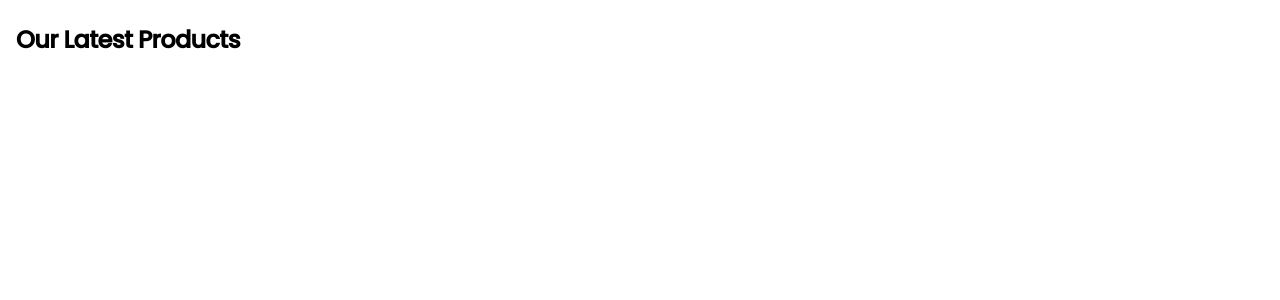
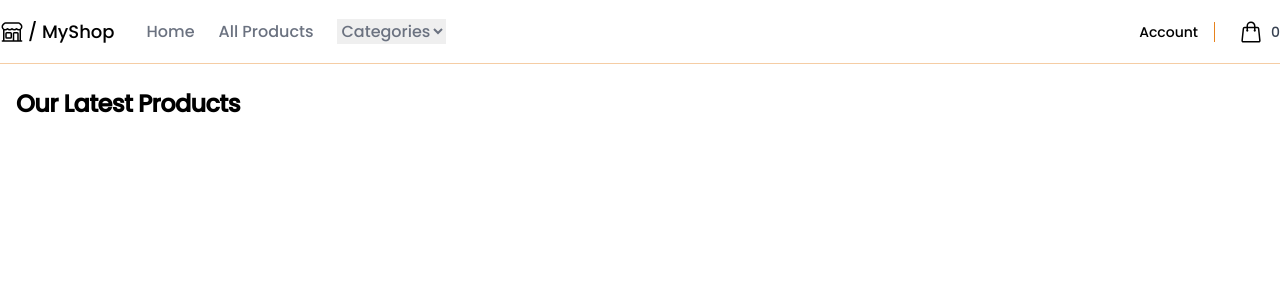
Before and after one commit to Eclarkhalid/my-shop-front, a Next.js app: page /components/Products in a window 1280 px wide. Shown: the top 300 px of the page. Built offline with nearby package versions, Linux system fonts and the light colour scheme.

Commit message:
fixing header

```diff
--- /dev/null
+++ b/pages/404.js
@@ -0,0 +1,24 @@
+import Link from "next/link";
+
+export default function ErrorPage() {
+  return <>
+    <div className="grid h-screen px-4 bg-white place-content-center">
+      <div className="text-center">
+        <h1 className="font-black text-gray-200 text-9xl">404</h1>
+
+        <p className="text-2xl font-bold tracking-tight text-gray-900 sm:text-4xl">
+          Uh-oh!
+        </p>
+
+        <p className="mt-4 text-gray-500">We can&apos;t find that page.</p>
+
+        <Link
+          href="/"
+          className="inline-block px-5 py-3 mt-6 text-sm font-medium text-text bg-primary rounded hover:bg-primary focus:outline-none focus:ring"
+        >
+          Go Back Home
+        </Link>
+      </div>
+    </div>
+  </>
+}
--- a/pages/_app.js
+++ b/pages/_app.js
@@ -1,5 +1,6 @@
 import '@/styles/globals.css'
 import { Poppins } from 'next/font/google';
+import Header from './components/Header';
 
 const inter = Poppins({
   subsets: ['latin'],
@@ -9,6 +10,7 @@ const inter = Poppins({
 export default function App({ Component, pageProps }) {
   return <>
     <main className={`${inter.className} min-h-screen max-w-screen-2xl mx-auto`}>
+      <Header />
       <Component {...pageProps} />
     </main>
   </>
--- a/pages/components/Header.js
+++ b/pages/components/Header.js
@@ -1,14 +1,26 @@
 import Link from "next/link";
-import { useState } from "react";
+import { useEffect, useState } from "react";
 
 export default function Header() {
   const [isMobileNavOpen, setIsMobileNavOpen] = useState(false);
+  const [currentPath, setCurrentPath] = useState("");
+
+  useEffect(() => {
+    // Update the currentPath state on client side
+    setCurrentPath(window.location.pathname);
+  }, []);
 
   const toggleMobileNav = () => {
     setIsMobileNavOpen(!isMobileNavOpen);
   };
+
+  // Helper function to check if a link is active
+  const isLinkActive = (href) => {
+    return currentPath === href;
+  };
+
   return <>
-    <header className="bg-white sticky top-0 z-40 w-full">
+    <header className="bg-white sticky top-0 z-40 w-full max-md:px-2">
       <div
         className="mx-auto flex h-16 max-w-screen-2xl items-center gap-8 border-b border-primary border-opacity-40"
       >
@@ -25,19 +37,19 @@ export default function Header() {
           <nav aria-label="Global" className="hidden md:block">
             <ul className="flex items-center gap-6 text-md">
               <li>
-                <Link className="text-gray-500 transition hover:text-gray-500/75" href="/">
+                <Link className={`text-gray-500 transition hover:text-gray-500/75 ${isLinkActive('/') ? 'text-primary' : ""} `} href="/">
                   Home
                 </Link>
               </li>
 
               <li>
-                <Link className="text-gray-500 transition hover:text-gray-500/75" href="/">
+                <Link className={`text-gray-500 transition hover:text-gray-500/75 ${isLinkActive('/products') ? 'text-primary' : ""} `} href="/products">
                   All Products
                 </Link>
               </li>
 
               <li>
-                <select className="text-gray-500 transition hover:text-gray-500/75" href="/">
+                <select className={`text-gray-500 transition hover:text-gray-500/75 ${isLinkActive('/categories') ? 'text-primary' : ""} `} href="/categories">
                   <option value="0">Categories</option>
                   <option value="1">Shoes</option>
                 </select>
@@ -48,12 +60,21 @@ export default function Header() {
           </nav>
 
           <div className="flex items-center gap-2">
-            <div className="sm:flex sm:gap-4 border-r border-primary pr-4">
+            <div className="sm:flex sm:gap-2 border-r border-primary pr-4">
               <Link
-                className=" text-sm font-medium text-text"
+                className=" text-sm font-medium text-text hidden lg:flex"
                 href="/"
               >
                 Account
+              </Link>
+              <Link
+                className=" text-sm font-medium text-text hidden max-md:flex lg:hidden"
+                href="/"
+              >
+                <svg xmlns="http://www.w3.org/2000/svg" fill="none" viewBox="0 0 24 24" stroke-width="1.5" stroke="currentColor" class="w-6 h-6">
+                  <path stroke-linecap="round" stroke-linejoin="round" d="M17.982 18.725A7.488 7.488 0 0012 15.75a7.488 7.488 0 00-5.982 2.975m11.963 0a9 9 0 10-11.963 0m11.963 0A8.966 8.966 0 0112 21a8.966 8.966 0 01-5.982-2.275M15 9.75a3 3 0 11-6 0 3 3 0 016 0z" />
+                </svg>
+
               </Link>
             </div>
             <div className="ml-4 flow-root lg:ml-4">
@@ -114,23 +135,23 @@ export default function Header() {
                 <nav aria-label="Global">
                   <ul className="flex flex-col items-start gap-6 text-md">
                     <li>
-                      <Link className="text-gray-500 transition hover:text-gray-500/75" href="/"
-                      onClick={toggleMobileNav}
+                      <Link className={`text-gray-500 transition hover:text-gray-500/75`} href="/"
+                        onClick={toggleMobileNav}
                       >
                         Home
                       </Link>
                     </li>
 
                     <li>
-                      <Link className="text-gray-500 transition hover:text-gray-500/75" href="/"
-                      onClick={toggleMobileNav}
+                      <Link className={`text-gray-500 transition hover:text-gray-500/75`} href="/"
+                        onClick={toggleMobileNav}
                       >
                         All Products
                       </Link>
                     </li>
 
                     <li>
-                      <select className="text-gray-500 transition hover:text-gray-500/75">
+                      <select className={`text-gray-500 transition hover:text-gray-500/75`}>
                         <option value="0">Categories</option>
                         <option value="1">Shoes</option>
                       </select>
--- a/pages/components/Hero.js
+++ b/pages/components/Hero.js
@@ -17,7 +17,7 @@ export default function Hero({ product }) {
                 {product.description}
               </p>
 
-              <div className="mt-10 flex flex-col items-center justify-center">
+              <div className="mt-10 flex flex-col max-sm:items-center max-sm:justify-center">
                 {/* Decorative image grid */}
                 <div className="lg:hidden relative ">
                   <div className="grid grid-cols-1 gap-6">
--- a/pages/components/Products.js
+++ b/pages/components/Products.js
@@ -1,4 +1,9 @@
 import Link from "next/link";
+
+// Utility function to format price with a comma for thousands
+const formatPrice = (price) => {
+  return price.toString().replace(/\B(?=(\d{3})+(?!\d))/g, ",");
+};
 
 export default function Products({ products }) {
   return (
@@ -6,7 +11,7 @@ export default function Products({ products }) {
       <div className="mx-auto px-4 py-6">
         <h2 className="text-2xl font-bold tracking-tight text-text">Our Latest Products</h2>
 
-        <div className="mt-6 grid grid-cols-1 gap-x-6 gap-y-10 sm:grid-cols-2 lg:grid-cols-4 xl:gap-x-8">
+        <div className="mt-6 grid grid-cols-1 gap-x-6 gap-y-10 sm:grid-cols-2 lg:grid-cols-5 xl:gap-x-8">
           {products?.length > 0 && products.map((product) => (
             <div key={product.id} className="group relative">
               <Link href="#" className="group block overflow-hidden border border-accent rounded-xl border-opacity-10">
@@ -33,7 +38,7 @@ export default function Products({ products }) {
                     </h3>
 
                     <div className="mt-1.5 flex items-center justify-between text-text">
-                      <p className="tracking-wide text-primary">ksh. {product.price}</p>
+                      <p className="tracking-wide text-primary">ksh. {formatPrice(product.price)}</p>
 
 
                       <button type="button" class="flex items-center divide-x rounded-lg border border-primary bg-white text-center text-md font-medium text-secondary-700 shadow-sm hover:bg-gray-100">
--- a/pages/index.js
+++ b/pages/index.js
@@ -1,5 +1,4 @@
 import { mongooseConnect } from "@/lib/mongoose";
-import Header from "./components/Header";
 import Hero from "./components/Hero";
 import { Product } from "@/models/Product";
 import Products from "./components/Products";
@@ -10,7 +9,7 @@ export default function Home({ featuredProduct, newProducts, collectionProduct1
     <main
       className={`min-h-screen p-4 bg-background `}
     >
-      <Header />
+
       <Hero product={featuredProduct} />
 
       <hr class="my-1 h-px border-0 bg-gray-300" />
@@ -25,11 +24,11 @@ export default function Home({ featuredProduct, newProducts, collectionProduct1
 export async function getServerSideProps() {
   await mongooseConnect();
   const featuredId = '65389e25ec67ab0bf02bece1';
-  const collectionId = '653f7f1b311be7938e70034d';
+  const collectionId = '653fe50e35b8c406f3c51f9f';
 
   const featuredProduct = await Product.findById(featuredId);
   const collectionProduct1 = await Product.findById(collectionId);
-  const newProducts = await Product.find({}, null, {sort: {'_id': 1}, limit: 8})
+  const newProducts = await Product.find({}, null, {sort: {'_id': 1}, limit: 10})
 
   return {
     props: {
```
